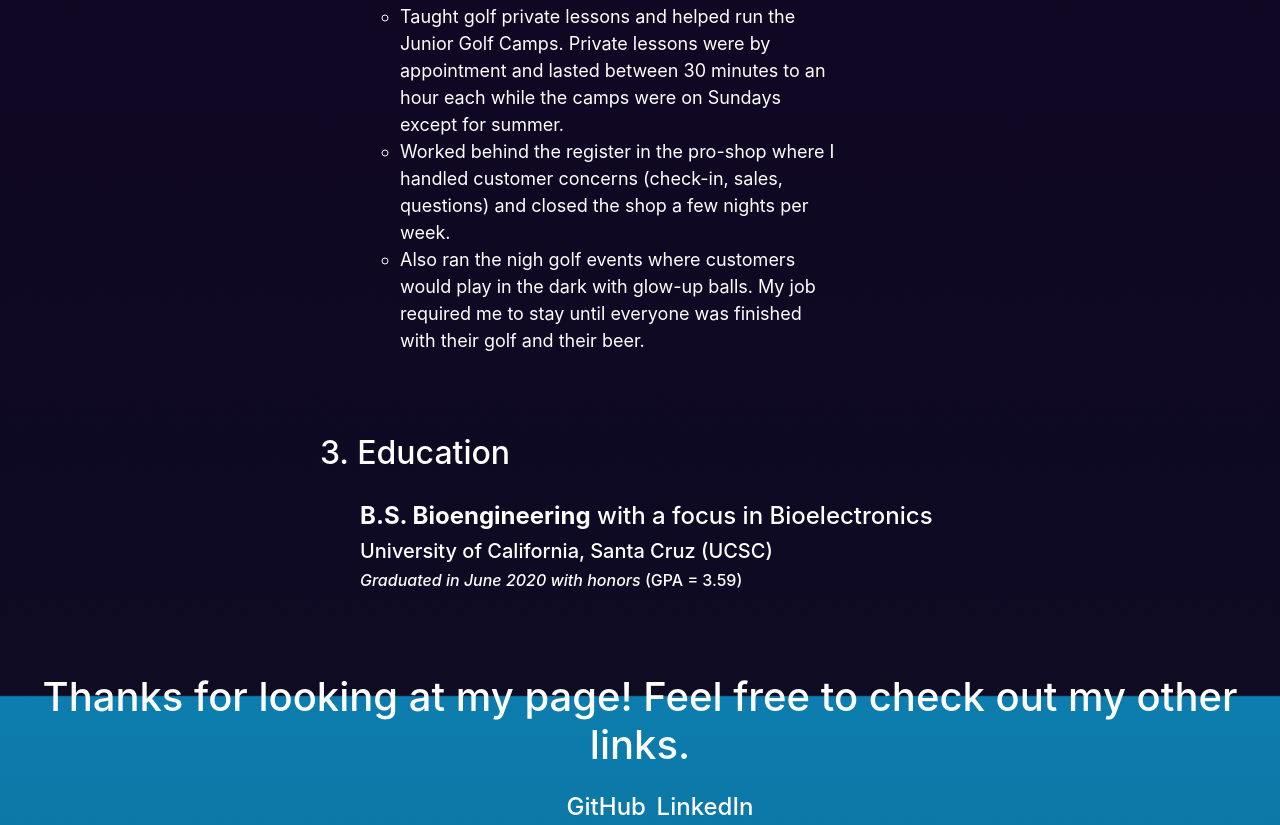
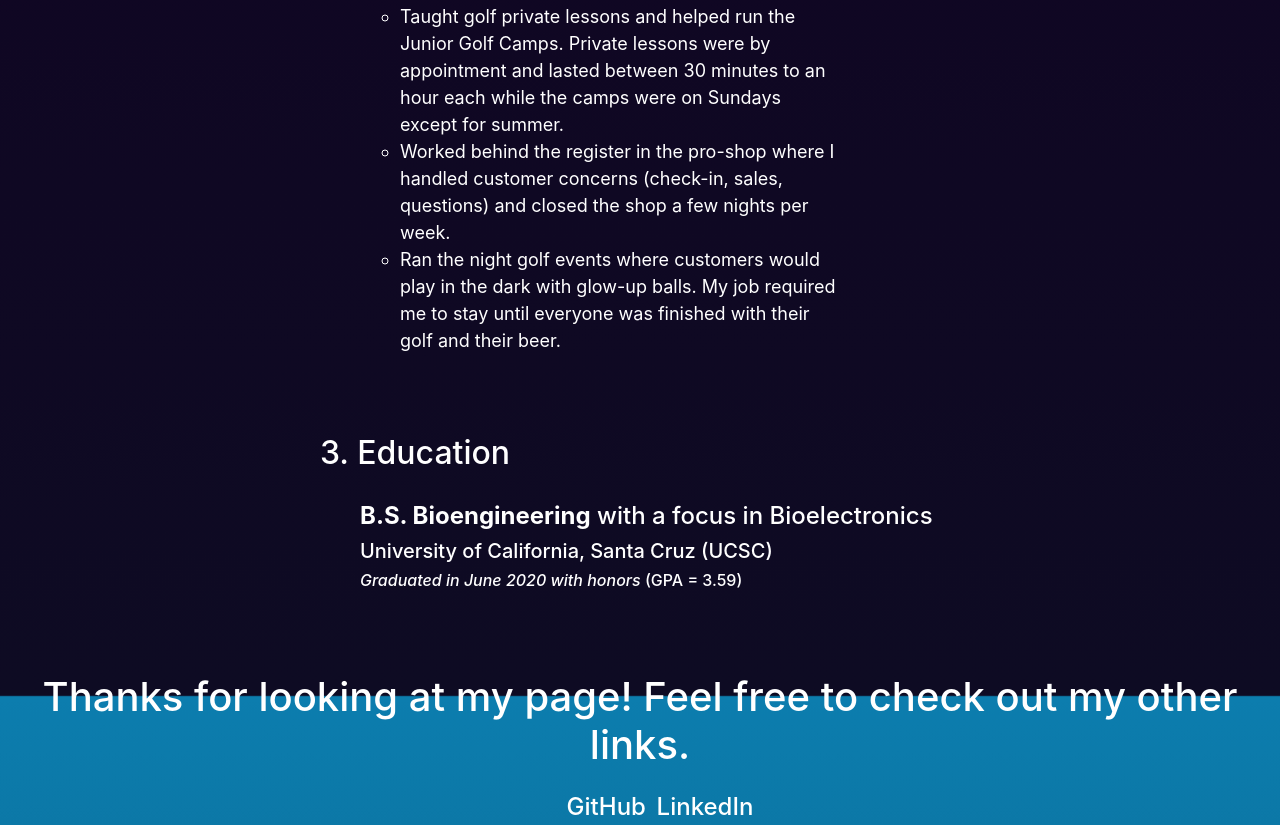
Before and after one commit to GSkid/Portfolio_Website, a plain HTML site: page index.html in a window 1280 px wide. Shown: the part 6051-6876 px from the top of the page. Drawn offline with nearby package versions, Linux system fonts and the light colour scheme.

```diff
--- a/index.html
+++ b/index.html
@@ -115,7 +115,7 @@
 					<ul class="exp-description">
 						<li class="exp-item">Taught golf private lessons and helped run the Junior Golf Camps. Private lessons were by appointment and lasted between 30 minutes to an hour each while the camps were on Sundays except for summer.</li>
 						<li class="exp-item">Worked behind the register in the pro-shop where I handled customer concerns (check-in, sales, questions) and closed the shop a few nights per week.</li>
-						<li class="exp-item">Also ran the nigh golf events where customers would play in the dark with glow-up balls. My job required me to stay until everyone was finished with their golf and their beer.</li>
+						<li class="exp-item">Ran the night golf events where customers would play in the dark with glow-up balls. My job required me to stay until everyone was finished with their golf and their beer.</li>
 					</ul>
 				</li>
 			</ul>
```
